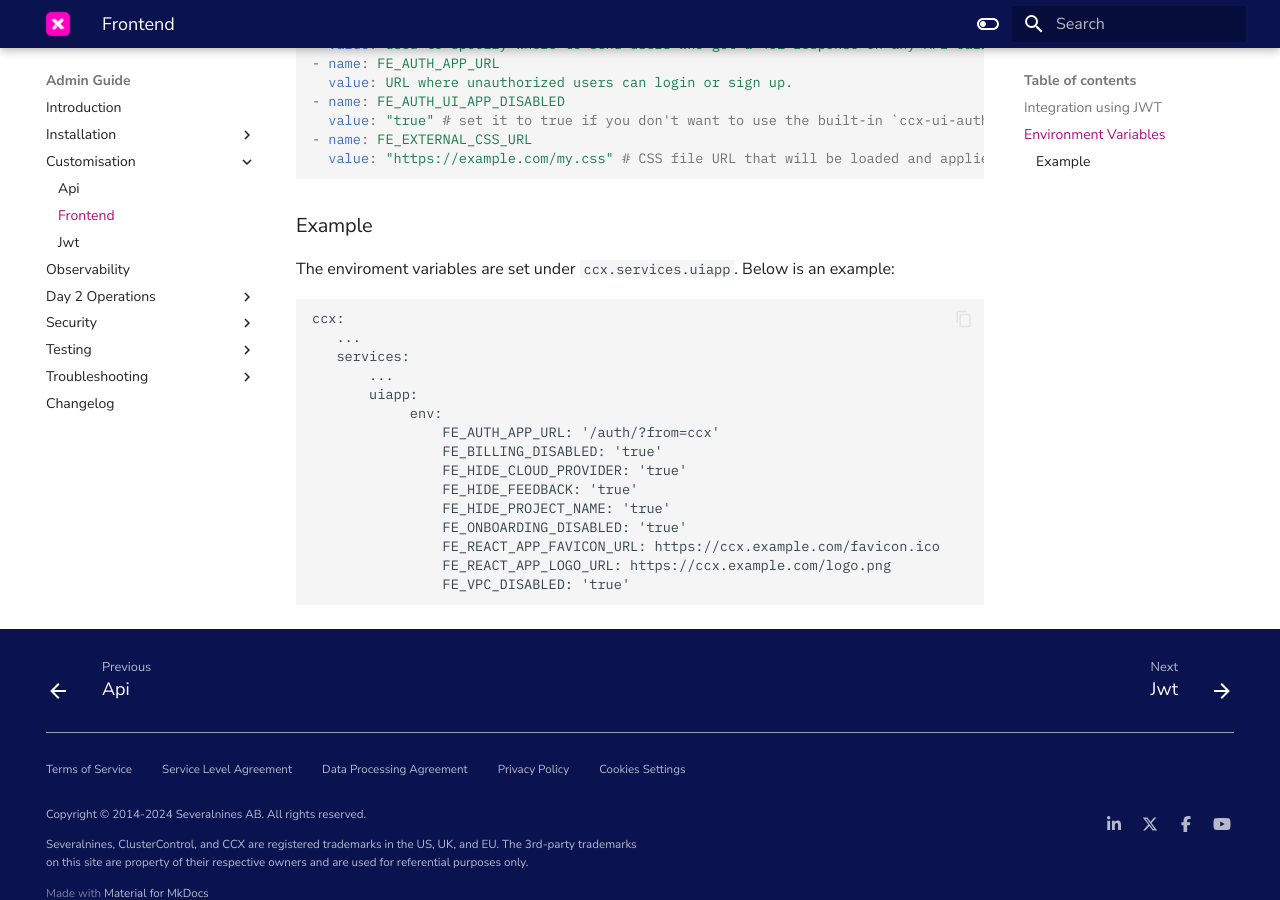
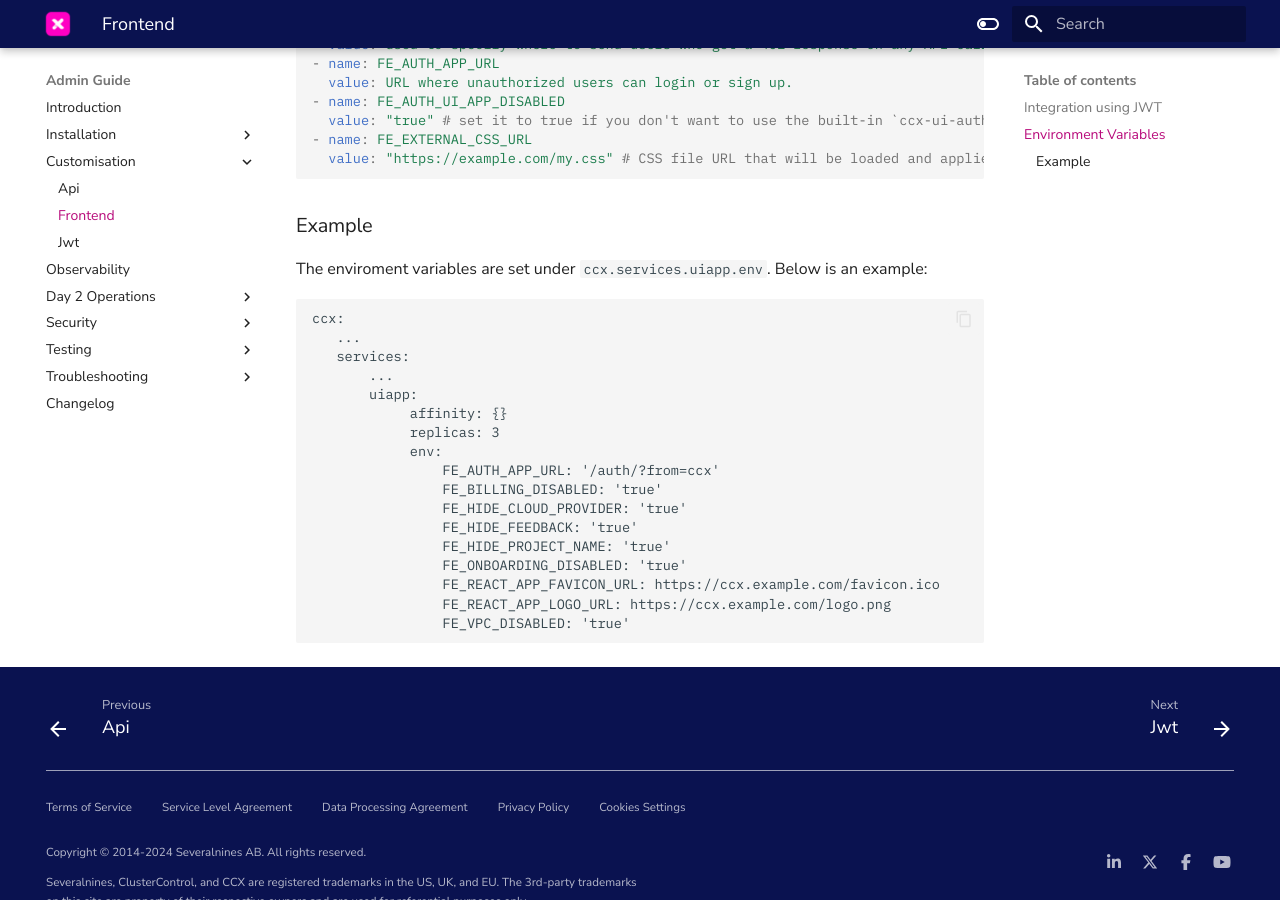
Before and after one commit to severalnines/ccx-docs, an MkDocs documentation site: the page built from docs/admin/Customisation/Frontend.md, in a window 1280 px wide and 900 px high, scrolled down 1197 px. Built offline with MkDocs 1.6.1 and Material for MkDocs 9.7.7, drawn with Linux system fonts in a browser that asks for light colours; comment, search, counter and statistics services are not loaded.

Commit message:
FE variables better docd

````diff
--- a/docs/admin/Customisation/Frontend.md
+++ b/docs/admin/Customisation/Frontend.md
@@ -59,7 +59,7 @@
 
 ### Example
 
-The enviroment variables are set under `ccx.services.uiapp`. Below is an example:
+The enviroment variables are set under `ccx.services.uiapp.env`. Below is an example:
 
 ```
 ccx:
@@ -67,6 +67,8 @@
    services:
        ...
        uiapp:
+            affinity: {}
+            replicas: 3
             env:
                 FE_AUTH_APP_URL: '/auth/?from=ccx'
                 FE_BILLING_DISABLED: 'true'
````
